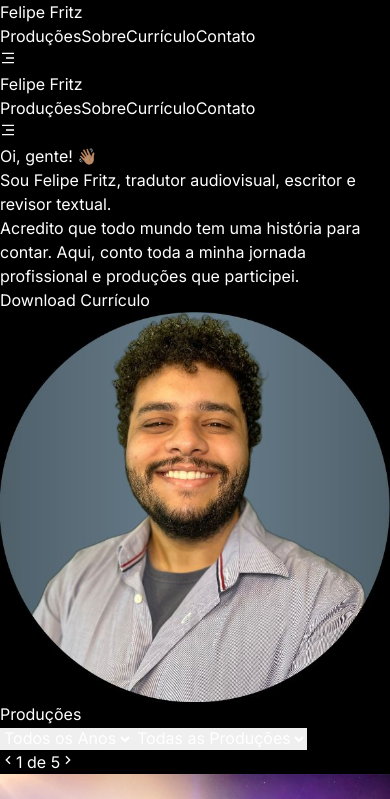
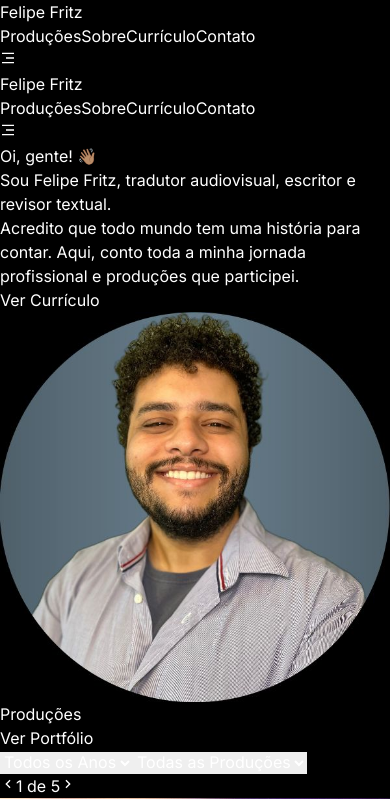
Before and after one commit to letfritz/felipe-portfolio, a React (Vite) app: page / in a window 390 px wide. Shown: the top 799 px of the page. Built offline with nearby package versions, Linux system fonts and the light colour scheme.

Commit message:
update/pdf-file

```diff
--- a/src/components/Hero.jsx
+++ b/src/components/Hero.jsx
@@ -43,8 +43,7 @@ const Hero = () => {
                         <motion.a
                             className="bg-stone-50 text-stone-900 p-3 lg:p-4 mt-8 inline-block rounded-2xl"
                             href={HERO_CONTENT.resumeLink}
-                            download
-                            rel=" noopener noreferrer"
+                            rel="noopener noreferrer"
                             target="_blank"
                             variants={textVariants}>
                                 {HERO_CONTENT.resumeLinkText}
--- a/src/components/Projects.jsx
+++ b/src/components/Projects.jsx
@@ -1,6 +1,6 @@
 import { useState } from "react";
 import { motion } from "framer-motion"
-import { PROJECTS } from "../constants"
+import { PROJECTS, HERO_CONTENT } from "../constants"
 import { RiArrowLeftSLine, RiArrowRightSLine } from "react-icons/ri";
 
 const projectVariants = {
@@ -16,6 +16,10 @@ const projectVariants = {
             staggerChildren: 0.3
         }
     }
+}
+const textVariants = {
+    hidden: { opacity: 0, y: 50},
+    visible: { opacity: 1, y: 0, transition: {duration: 0.8, ease: "easeOut"}}
 }
 
 const Projects = () => {
@@ -57,7 +61,15 @@ const Projects = () => {
             <h1 className="text-4xl md:text-6xl font-medium tracking-tight mb-10">
                 Produções
             </h1>
-            <div className="h-1 w-20 mb-8 bg-white"></div>
+            <div className="h-1 w-20 mb-6 bg-white"></div>
+            <motion.a
+                className="bg-stone-50 text-stone-900 p-3 lg:p-4 inline-block rounded-2xl mb-8"
+                href={HERO_CONTENT.portfolioLink}
+                rel="noopener noreferrer"
+                target="_blank"
+                variants={textVariants}>
+                    {HERO_CONTENT.portfolioLinkText}
+            </motion.a>
             <div className="mb-8 flex space-x-4">
                 {/* Filtro por ano */}
                 <select
--- a/src/constants/index.js
+++ b/src/constants/index.js
@@ -11,8 +11,10 @@ export const HERO_CONTENT = {
     "Sou Felipe Fritz, tradutor audiovisual, escritor e revisor textual.",
   description:
     "Acredito que todo mundo tem uma história para contar. Aqui, conto toda a minha jornada profissional e produções que participei.",
-  resumeLinkText: "Download Currículo",
+  resumeLinkText: "Ver Currículo",
   resumeLink: "/CV_FelipeFritzHenrique.pdf",
+  portfolioLinkText: "Ver Portfólio",
+  portfolioLink: "/Portfólio de Tradução - FELIPE FRITZ.pdf",
 };
 
 export const PROJECTS = [
```
Also changed, not shown: 2 other files (tests, documents, lock files or other folders).
